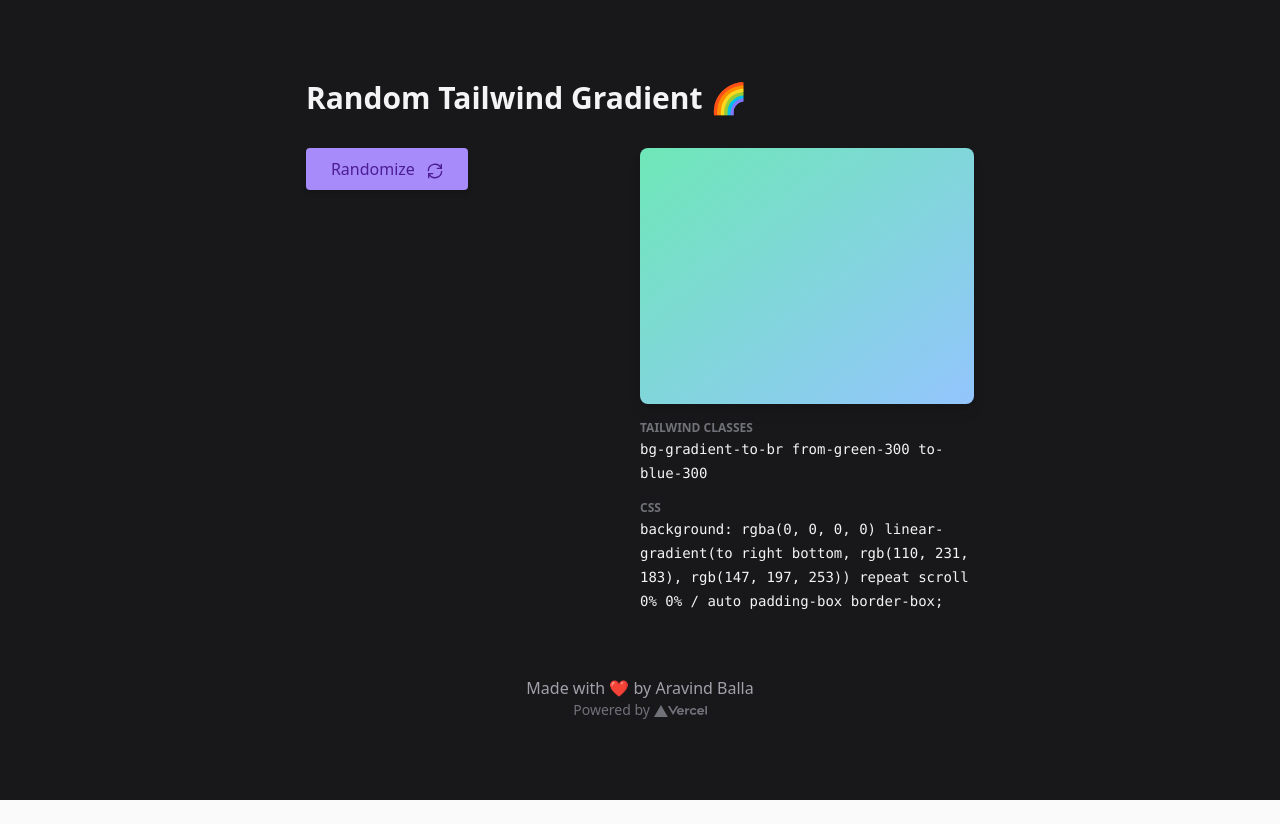
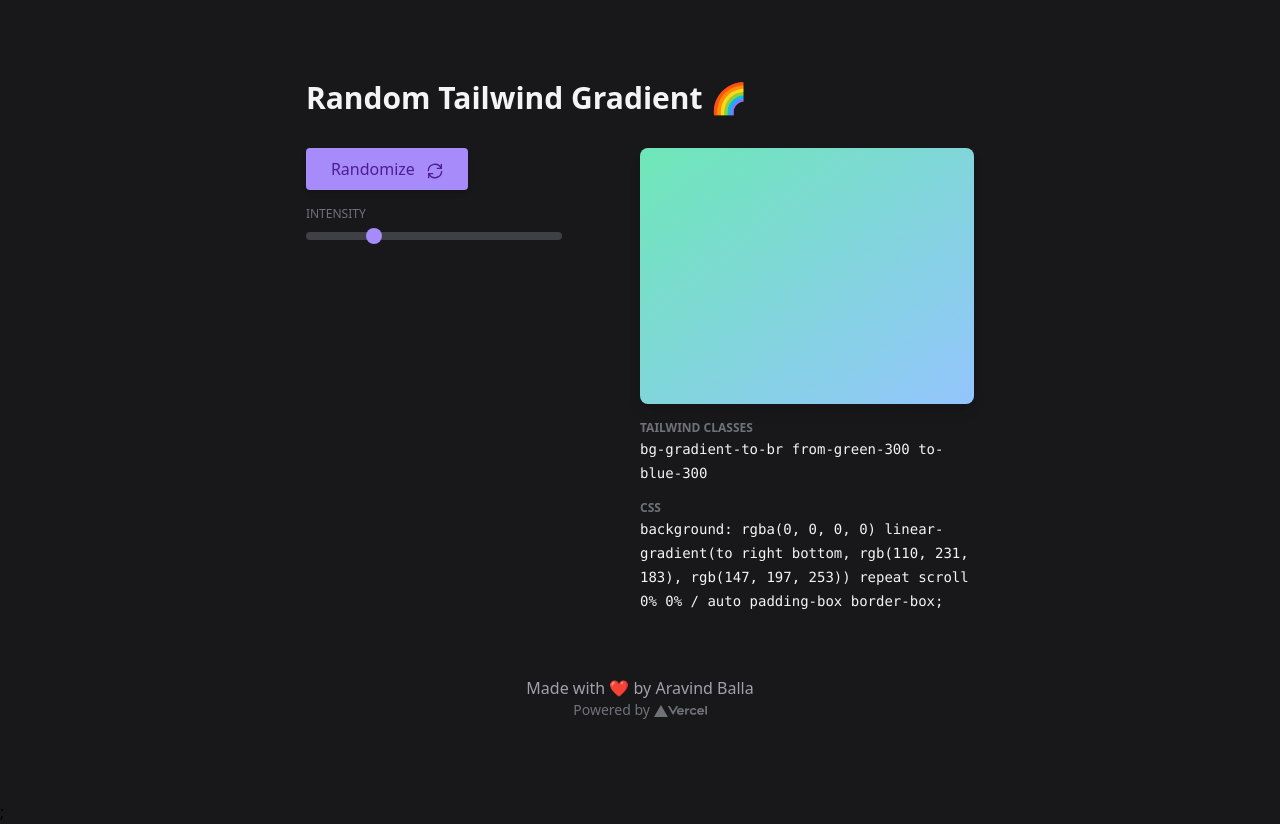
Before and after one commit to aravindballa/random-tw-gradient, a Next.js app: page / in a window 1280 px wide. Before the commit the page ends 800 px from the top, so only its background shows below. Built offline with nearby package versions, Linux system fonts and the light colour scheme.

Commit message:
feat: add intesity slider

```diff
--- a/components/nav.js
+++ /dev/null
@@ -1,31 +0,0 @@
-import Link from 'next/link'
-
-const links = [
-  { href: 'https://github.com/vercel/next.js', label: 'GitHub' },
-  { href: 'https://nextjs.org/docs', label: 'Docs' },
-]
-
-export default function Nav() {
-  return (
-    <nav>
-      <ul className="flex items-center justify-between p-8">
-        <li>
-          <Link href="/">
-            <a className="text-blue-500 no-underline text-accent-1 dark:text-blue-300">
-              Home
-            </a>
-          </Link>
-        </li>
-        <ul className="flex items-center justify-between space-x-4">
-          {links.map(({ href, label }) => (
-            <li key={`${href}${label}`}>
-              <a href={href} className="no-underline btn-blue">
-                {label}
-              </a>
-            </li>
-          ))}
-        </ul>
-      </ul>
-    </nav>
-  )
-}
--- a/pages/_app.js
+++ b/pages/_app.js
@@ -1,7 +1,15 @@
+import Head from "next/head";
 import "../styles/index.css";
 
 function MyApp({ Component, pageProps }) {
-  return <Component {...pageProps} />;
+  return (
+    <>
+      <Head>
+        <title>Random Tailwind Gradient 🌈</title>
+      </Head>
+      <Component {...pageProps} />;
+    </>
+  );
 }
 
 export default MyApp;
--- a/pages/_document.js
+++ b/pages/_document.js
@@ -10,7 +10,6 @@ class MyDocument extends Document {
     return (
       <Html className="dark">
         <Head>
-          <title>Random Tailwind Gradient 🌈</title>
           <meta
             name="description"
             content="Generate gradients using colors from Tailwind CSS"
--- a/pages/index.js
+++ b/pages/index.js
@@ -29,8 +29,8 @@ const getRandomColor = () => {
   return isNotAllowed(color) ? getRandomColor() : color;
 };
 
-const getRandomGradient = () => {
-  return `bg-gradient-to-br from-${getRandomColor()}-300 to-${getRandomColor()}-300`;
+const getGradient = (firstColor, secondColor, intensity = 300) => {
+  return `bg-gradient-to-br from-${firstColor}-${intensity} to-${secondColor}-${intensity}`;
 };
 
 export default function IndexPage() {
@@ -38,12 +38,29 @@ export default function IndexPage() {
   const [css, setCSS] = React.useState("");
   const gradientCardRef = React.useRef();
 
+  const [firstColor, setFirstColor] = React.useState(getRandomColor());
+  const [secondColor, setSecondColor] = React.useState(getRandomColor());
+  const [intensity, setIntensity] = React.useState(300);
+
   const handleRandomise = () => {
-    setRandomGradient(getRandomGradient());
+    setFirstColor(getRandomColor());
+    setSecondColor(getRandomColor());
+    setTimeout(() => {
+      setRandomGradient(getGradient(firstColor, secondColor, intensity));
+    }, 0);
+  };
+
+  const handleIntensityChange = (e) => {
+    const { value } = e.target;
+    setIntensity(Math.floor(value / 100) * 100);
   };
 
   // load the colors after the component mounts
   React.useEffect(handleRandomise, []);
+
+  React.useEffect(() => {
+    setRandomGradient(getGradient(firstColor, secondColor, intensity));
+  }, [intensity]);
 
   React.useEffect(() => {
     if (gradientCardRef && gradientCardRef.current) {
@@ -58,9 +75,10 @@ export default function IndexPage() {
           Random Tailwind Gradient 🌈
         </h1>
         <div className="md:grid grid-cols-2">
-          <div>
+          {/* LEFT column */}
+          <div className="">
             <button
-              className="py-2 px-6 mb-4 bg-purple-400 text-purple-900 rounded shadow-md focus:outline-none hover:bg-purple-300 focus:border-purple-300 border border-transparent select-none"
+              className="block py-2 px-6 mb-4 bg-purple-400 text-purple-900 rounded shadow-md focus:outline-none hover:bg-purple-300 focus:border-purple-300 border border-transparent select-none"
               onClick={handleRandomise}
             >
               Randomize{" "}
@@ -77,7 +95,19 @@ export default function IndexPage() {
                 <path d="M21.5 2v6h-6M2.5 22v-6h6M2 11.5a10 10 0 0 1 18.8-4.3M22 12.5a10 10 0 0 1-18.8 4.2" />
               </svg>
             </button>
+
+            <div className="text-xs uppercase text-gray-500">Intensity</div>
+            <input
+              className="appearance-none mt-2 mb-4 bg-gray-700 hover:bg-gray-600 rounded-lg outline-none h-2 w-64 slider"
+              type="range"
+              min={100}
+              max={900}
+              value={intensity}
+              onChange={handleIntensityChange}
+            />
           </div>
+
+          {/* RIGHT column */}
           <div>
             <div
               ref={gradientCardRef}
@@ -97,6 +127,8 @@ export default function IndexPage() {
             </div>
           </div>
         </div>
+
+        {/* Footer */}
         <div className="mt-16 text-gray-400 text-center">
           Made with ❤️ by{" "}
           <a href="https://twitter.com/aravindballa">Aravind Balla</a>
--- a/styles/index.css
+++ b/styles/index.css
@@ -12,8 +12,8 @@ body {
 }
 
 /* Write your own custom component styles here */
-.btn-blue {
-  @apply px-4 py-2 font-bold text-white bg-blue-500 rounded;
+.slider::-webkit-slider-thumb {
+  @apply appearance-none bg-purple-400 w-4 h-4 rounded-full;
 }
 
 /* Start purging... */
```
Also changed, not shown: components/Footer.tsx (added).
